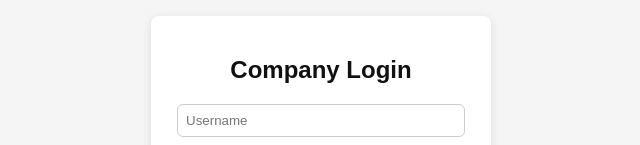
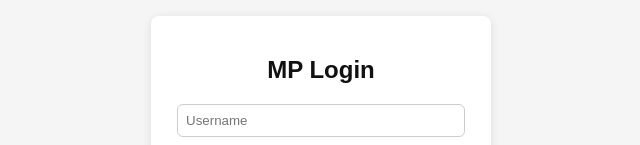
Before and after one commit to zadan007-rgb/team-dashboard, a plain HTML site: page index.html in a window 1280 px wide. Shown: the part 108-253 px from the top of the page, without its empty margins (319-959 px from the left). Drawn offline with Linux system fonts and the light colour scheme.

Commit message:
Update index.html

```diff
--- a/index.html
+++ b/index.html
@@ -9,7 +9,7 @@
 <body>
 
 <div class="login-box">
-<h2>Company Login</h2>
+<h2>MP Login</h2>
 
 <input id="username" placeholder="Username">
 <input id="password" type="password" placeholder="Password">
```
